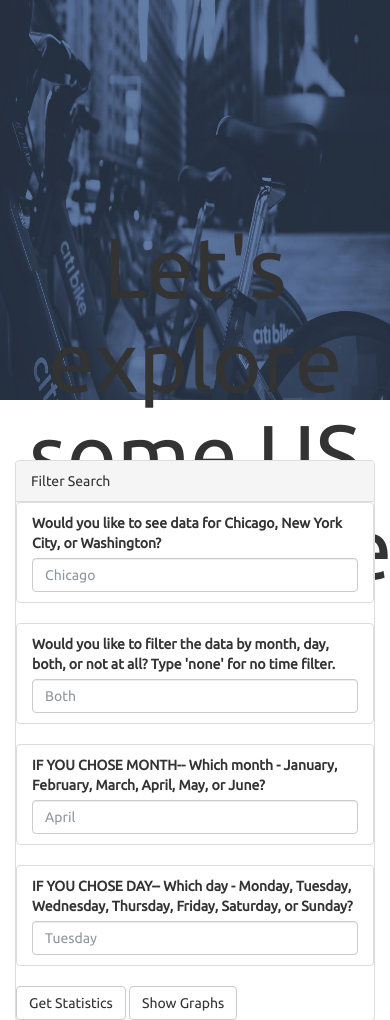
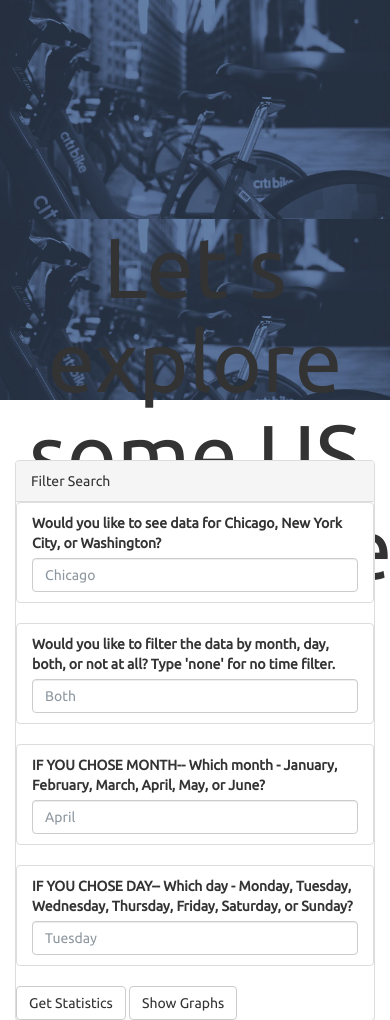
Before and after one commit to maivey/bikeshare-heroku-test, a Flask app: page / in a window 390 px wide. Shown: the part 62-1082 px from the top of the page. Run offline with Flask 2, Linux system fonts and the light colour scheme; some libraries are stand-ins or nearby versions.

Commit message:
Fix responsive display

```diff
--- a/bikeshare_app/static/css/style.css
+++ b/bikeshare_app/static/css/style.css
@@ -154,7 +154,7 @@ select {
     background-attachment: fixed;
     /*background-position: bottom center;*/
     background-position: top center;
-    background-size: 100% 100%;
+    background-size: contain;
     /*background-size: cover;*/
   }
 }
@@ -211,7 +211,7 @@ select {
     /*background-position: bottom center;*/
     background-position: top center;
     /*background-size: cover;*/
-    background-size: 100% 100%;
+    background-size: contain;
   }
 
   .hero h1 {
```
